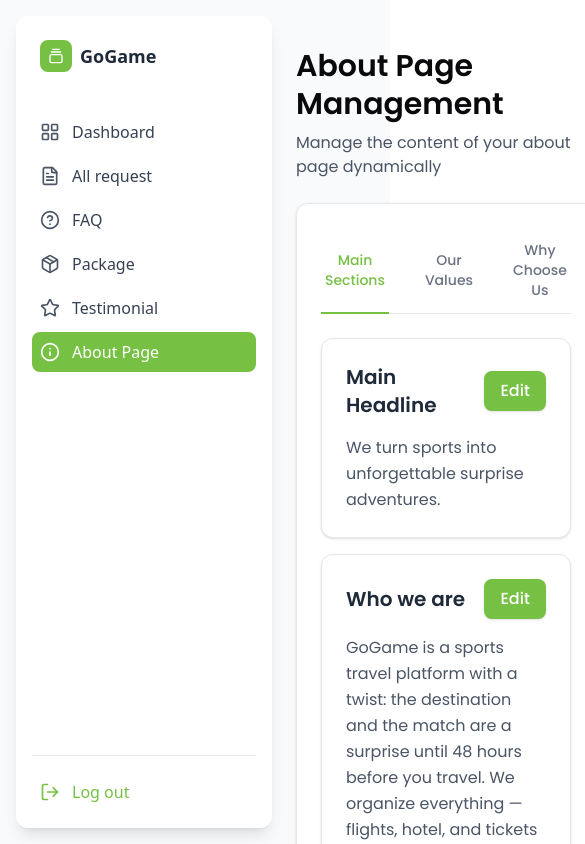
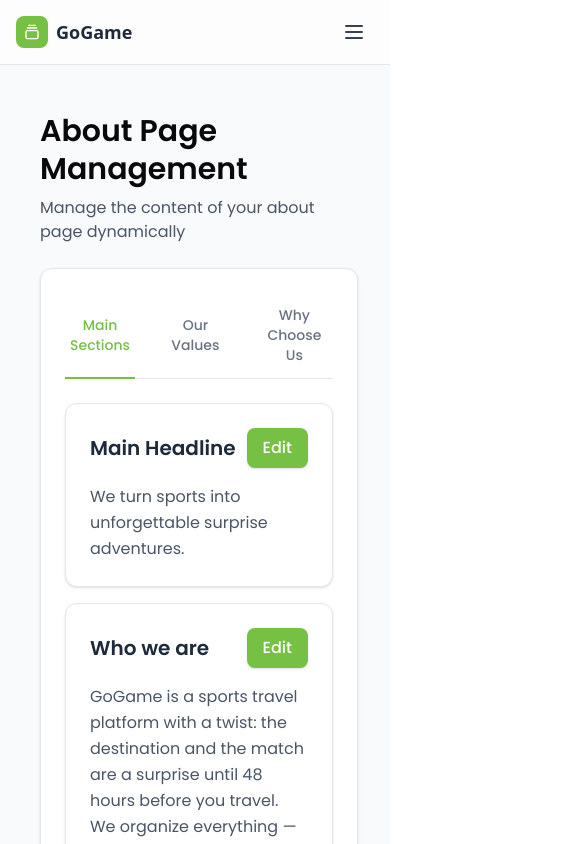
Before and after one commit to backbencherstudio/gogamee, a Next.js app: page /dashboard/about in a window 390 px wide. Shown: the top 844 px of the page, 585 px wide, since content can reach past the window. Built offline with nearby package versions, Linux system fonts and the light colour scheme.

Commit message:
Dashboard responsive now

```diff
--- a/app/(admin)/dashboard/components/common/sidebar.tsx
+++ b/app/(admin)/dashboard/components/common/sidebar.tsx
@@ -1,5 +1,5 @@
 "use client"
-import type * as React from "react"
+import React, { useState } from "react"
 import Link from "next/link"
 import { usePathname } from "next/navigation"
 import {
@@ -11,6 +11,8 @@ import {
   Star,
   Package,
   Info,
+  Menu,
+  X,
 } from "lucide-react"
 import { cn } from "@/app/lib/utils"
 
@@ -43,9 +45,12 @@ const sidebarData: SidebarSection[] = [
 
 export function Sidebar() {
   const pathname = usePathname()
+  const [mobileOpen, setMobileOpen] = useState(false)
 
   return (
-    <div className="fixed w-64 bg-white p-4 rounded-xl shadow-lg flex flex-col h-[calc(100vh-2rem)] my-4 ml-4 z-10">
+    <>
+    {/* Desktop sidebar */}
+    <div className="hidden lg:flex fixed w-64 bg-white p-4 rounded-xl shadow-lg flex-col h-[calc(100vh-2rem)] my-4 ml-4 z-30">
       {/* Logo */}
       <div className="flex items-center gap-2 p-2 mb-6">
         <div className="flex items-center justify-center w-8 h-8 rounded-lg bg-[#76C043] text-white">
@@ -106,5 +111,52 @@ export function Sidebar() {
         </button>
       </div>
     </div>
+
+    {/* Mobile top bar with hamburger menu */}
+    <div className="lg:hidden sticky top-0 z-30 bg-white/80 backdrop-blur supports-[backdrop-filter]:bg-white/60 border-b border-gray-200">
+      <div className="max-w-[1400px] mx-auto flex items-center justify-between px-4 py-3">
+        <div className="flex items-center gap-2">
+          <div className="flex items-center justify-center w-8 h-8 rounded-lg bg-[#76C043] text-white">
+            <GalleryVerticalEnd className="w-4 h-4" />
+          </div>
+          <span className="font-semibold text-lg text-gray-800">GoGame</span>
+        </div>
+        {/* Hamburger button */}
+        <button
+          aria-label={mobileOpen ? "Close menu" : "Open menu"}
+          onClick={() => setMobileOpen(!mobileOpen)}
+          className="inline-flex items-center justify-center w-10 h-10 rounded-md text-gray-700 hover:bg-gray-100 focus:outline-none focus:ring-2 focus:ring-[#76C043]"
+        >
+          {mobileOpen ? <X className="w-6 h-6" /> : <Menu className="w-6 h-6" />}
+        </button>
+      </div>
+      {/* Dropdown panel */}
+      {mobileOpen && (
+        <div className="px-4 pb-3 border-t border-gray-200 bg-white shadow-sm">
+          <ul className="py-2 space-y-1">
+            {sidebarData[0].items.map((item) => {
+              const isActive = pathname === item.url
+              const Icon = item.icon
+              return (
+                <li key={item.title}>
+                  <Link
+                    href={item.url}
+                    onClick={() => setMobileOpen(false)}
+                    className={cn(
+                      "flex items-center gap-3 p-2 rounded-md",
+                      isActive ? "bg-[#76C043] text-white" : "text-gray-700 hover:bg-gray-100"
+                    )}
+                  >
+                    <Icon className={cn("w-5 h-5", isActive ? "text-white" : "text-gray-600")} />
+                    <span className="font-medium">{item.title}</span>
+                  </Link>
+                </li>
+              )
+            })}
+          </ul>
+        </div>
+      )}
+    </div>
+    </>
   )
 }
--- a/app/(admin)/dashboard/layout.tsx
+++ b/app/(admin)/dashboard/layout.tsx
@@ -4,11 +4,12 @@ import { Sidebar } from "./components/common/sidebar";
 export default function Layout({ children }: { children: React.ReactNode }) {
   return (
     <div className="min-h-screen bg-gray-50">
-      <div className="max-w-[1400px] mx-auto flex">
-        <div className="w-64 flex-shrink-0">
-          <Sidebar />
-        </div>
-        <div className="flex-1  ml-0">{children}</div>
+      {/* Fixed sidebar renders itself responsively (drawer on mobile, fixed on desktop) */}
+      <Sidebar />
+
+      {/* Content wrapper: on large screens add left margin to avoid overlapping the fixed sidebar */}
+      <div className="max-w-[1400px] mx-auto">
+        <div className="lg:ml-[17rem]">{children}</div>
       </div>
     </div>
   );
```
